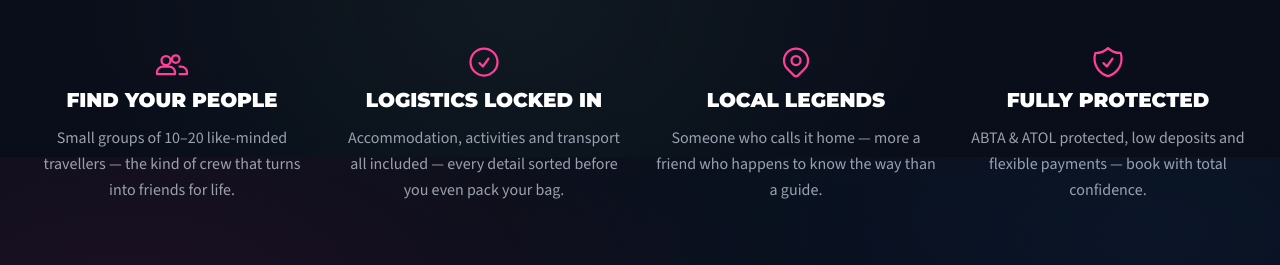
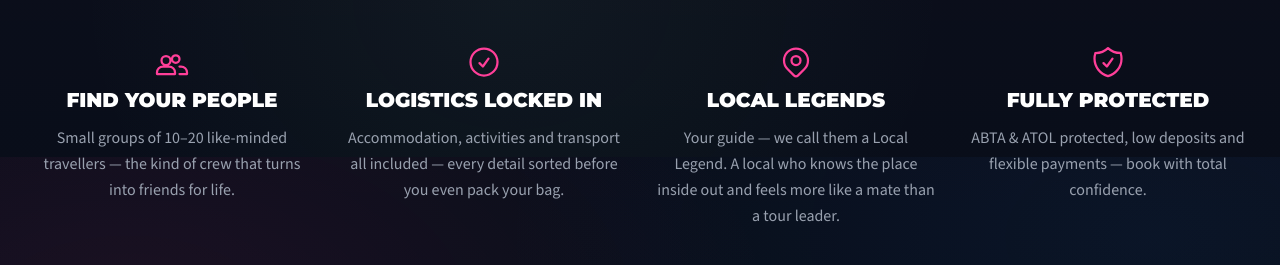
Before and after one commit to markpope8507/trutravels, a Next.js app: page / in a window 1280 px wide. Shown: the part 3043-3308 px from the top of the page. Built offline with nearby package versions, Linux system fonts and the light colour scheme.

Commit message:
Homepage: clearer Local Legends copy (guide we call a Local Legend)
Co-Authored-By: Claude Opus 4.8 (1M context) <noreply@anthropic.com>

```diff
--- a/src/app/page.tsx
+++ b/src/app/page.tsx
@@ -173,7 +173,7 @@ export default function HomePage() {
                 </svg>
                 <h3 className="text-white font-black uppercase font-heading text-lg sm:text-xl leading-tight">Local Legends</h3>
               </div>
-              <p className="text-gray-400 text-base leading-relaxed text-center max-w-xs mx-auto">Someone who calls it home — more a friend who happens to know the way than a guide.</p>
+              <p className="text-gray-400 text-base leading-relaxed text-center max-w-xs mx-auto">Your guide — we call them a Local Legend. A local who knows the place inside out and feels more like a mate than a tour leader.</p>
             </div>
 
             {/* Fully Protected */}
```
